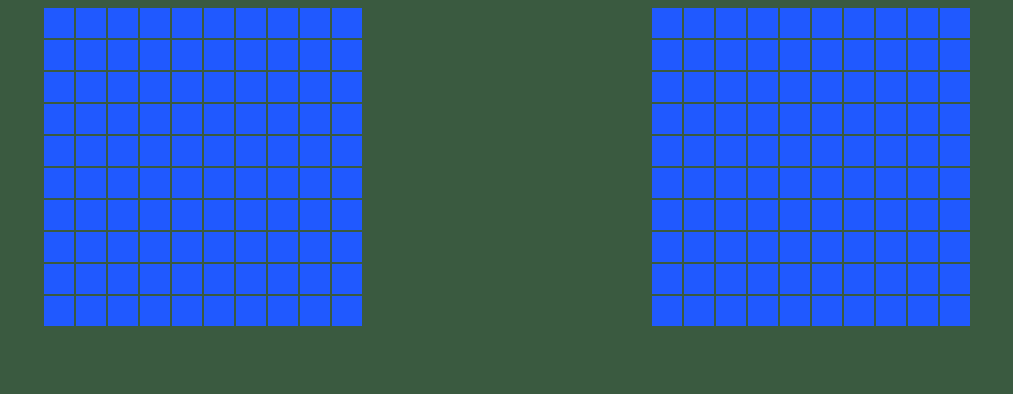
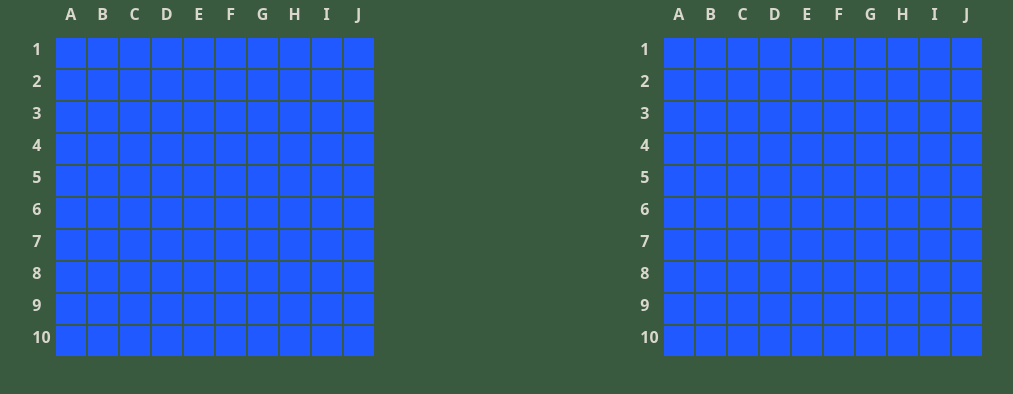
Before and after one commit to srj-17/battleship, a website with bundled scripts: page index.html in a window 1280 px wide. Shown: the part 130-524 px from the top of the page, without its empty margins (133-1146 px from the left). Built offline with nearby package versions, Linux system fonts and the light colour scheme.

Commit message:
feat: Implement visual coordinates for the user
The coordinates are placed from A-J horizontally
and 1-10 vertically, because that's how the game is
played

```diff
--- a/css/style.css
+++ b/css/style.css
@@ -5,6 +5,7 @@
 
 :root {
     --gameboard-size: 30px;
+    --gameboard-gap: 2px;
     --gameboard-cell-bg: #2059ff;
     --gameboard-cell-hover-lightness: 70;
     --bg: #3a5a40;
@@ -56,15 +57,38 @@ body {
 .player-one-gameboard-container,
 .player-two-gameboard-container {
     display: grid;
-    gap: 10px;
+    gap: 5px;
     place-content: center;
+    grid-template-areas:
+        "gh gh"
+        ". hc"
+        "vc gb";
 }
 
 .player-one-gameboard-header,
 .player-two-gameboard-header {
-    font-weight: bold;
     font-size: 1.5rem;
     text-align: center;
+}
+
+.gameboard-header {
+    grid-area: gh;
+}
+
+.horizontal-coordinates {
+    display: grid;
+    grid-template-columns: repeat(10, var(--gameboard-size));
+    grid-template-rows: var(--gameboard-size);
+    gap: var(--gameboard-gap);
+    text-align: center;
+    grid-area: hc;
+}
+
+.vertical-coordinates {
+    display: grid;
+    grid-template-rows: repeat(10, var(--gameboard-size));
+    gap: var(--gameboard-gap);
+    grid-area: vc;
 }
 
 .gameboard {
@@ -72,7 +96,8 @@ body {
     grid-auto-flow: column;
     grid-template-columns: repeat(10, var(--gameboard-size));
     grid-template-rows: repeat(10, var(--gameboard-size));
-    gap: 2px;
+    gap: var(--gameboard-gap);
+    grid-area: gb;
 }
 
 .cell {
--- a/src/domController.js
+++ b/src/domController.js
@@ -23,6 +23,7 @@ playerOneGameboardContainer.classList.toggle("player-one-gameboard-container");
 gameboardContainer.appendChild(playerOneGameboardContainer);
 const playerOneGameboardHeader = document.createElement("div");
 playerOneGameboardHeader.classList.toggle("player-one-gameboard-header");
+playerOneGameboardHeader.classList.toggle("gameboard-header");
 playerOneGameboardHeader.textContent = "Player 1";
 playerOneGameboardContainer.appendChild(playerOneGameboardHeader);
 
@@ -31,14 +32,67 @@ playerTwoGameboardContainer.classList.toggle("player-two-gameboard-container");
 gameboardContainer.appendChild(playerTwoGameboardContainer);
 const playerTwoGameboardHeader = document.createElement("div");
 playerTwoGameboardHeader.classList.toggle("player-two-gameboard-header");
+playerTwoGameboardHeader.classList.toggle("gameboard-header");
 playerTwoGameboardHeader.textContent = "Player 2";
 playerTwoGameboardContainer.appendChild(playerTwoGameboardHeader);
+
+function renderCoordinates(nodes) {
+    nodes.forEach((node) => {
+        const hCoordinatesList = [
+            "A",
+            "B",
+            "C",
+            "D",
+            "E",
+            "F",
+            "G",
+            "H",
+            "I",
+            "J",
+        ];
+        const horizontalCoordinates = document.createElement("div");
+        horizontalCoordinates.classList.toggle("horizontal-coordinates");
+        hCoordinatesList.forEach((coordinate) => {
+            const hCoordinate = document.createElement("div");
+            hCoordinate.classList.toggle("h-coordinate");
+            hCoordinate.classList.toggle("coordinate");
+            hCoordinate.textContent = `${coordinate}`;
+            horizontalCoordinates.appendChild(hCoordinate);
+        });
+
+        const vCoordinatesList = [
+            "1",
+            "2",
+            "3",
+            "4",
+            "5",
+            "6",
+            "7",
+            "8",
+            "9",
+            "10",
+        ];
+        const verticalCoordinates = document.createElement("div");
+        verticalCoordinates.classList.toggle("vertical-coordinates");
+        vCoordinatesList.forEach((coordinate) => {
+            const vCoordinate = document.createElement("div");
+            vCoordinate.classList.toggle("v-coordinate");
+            vCoordinate.classList.toggle("coordinate");
+            vCoordinate.textContent = `${coordinate}`;
+            verticalCoordinates.appendChild(vCoordinate);
+        });
+
+        node.appendChild(horizontalCoordinates);
+        node.appendChild(verticalCoordinates);
+    });
+}
 
 // make a 10x10 grid in gameboard for placing ships
 // for player 1 (real)
 // input: gameboard object and the node to render under
 function renderGameBoard(playerId, gameboard, node) {
     const SIZE = 10;
+
     for (let i = 0; i < SIZE; i++) {
         for (let j = 0; j < SIZE; j++) {
             const cell = document.createElement("div");
@@ -93,6 +147,13 @@ function renderBoards() {
     playerTwoGameboard.classList.toggle("player-two-gameboard");
     playerTwoGameboard.classList.toggle("gameboard");
     playerTwoGameboardContainer.appendChild(playerTwoGameboard);
+
+    // render horizontal and vertical coordinates under the given list of nodes,
+    // how they'll be placed will be determined by css
+    renderCoordinates([
+        playerOneGameboardContainer,
+        playerTwoGameboardContainer,
+    ]);
 
     // render real player's gameboard under the playerOneGameboard node
     renderGameBoard(playerOneId, playerOne.gameboard, playerOneGameboard);
```
